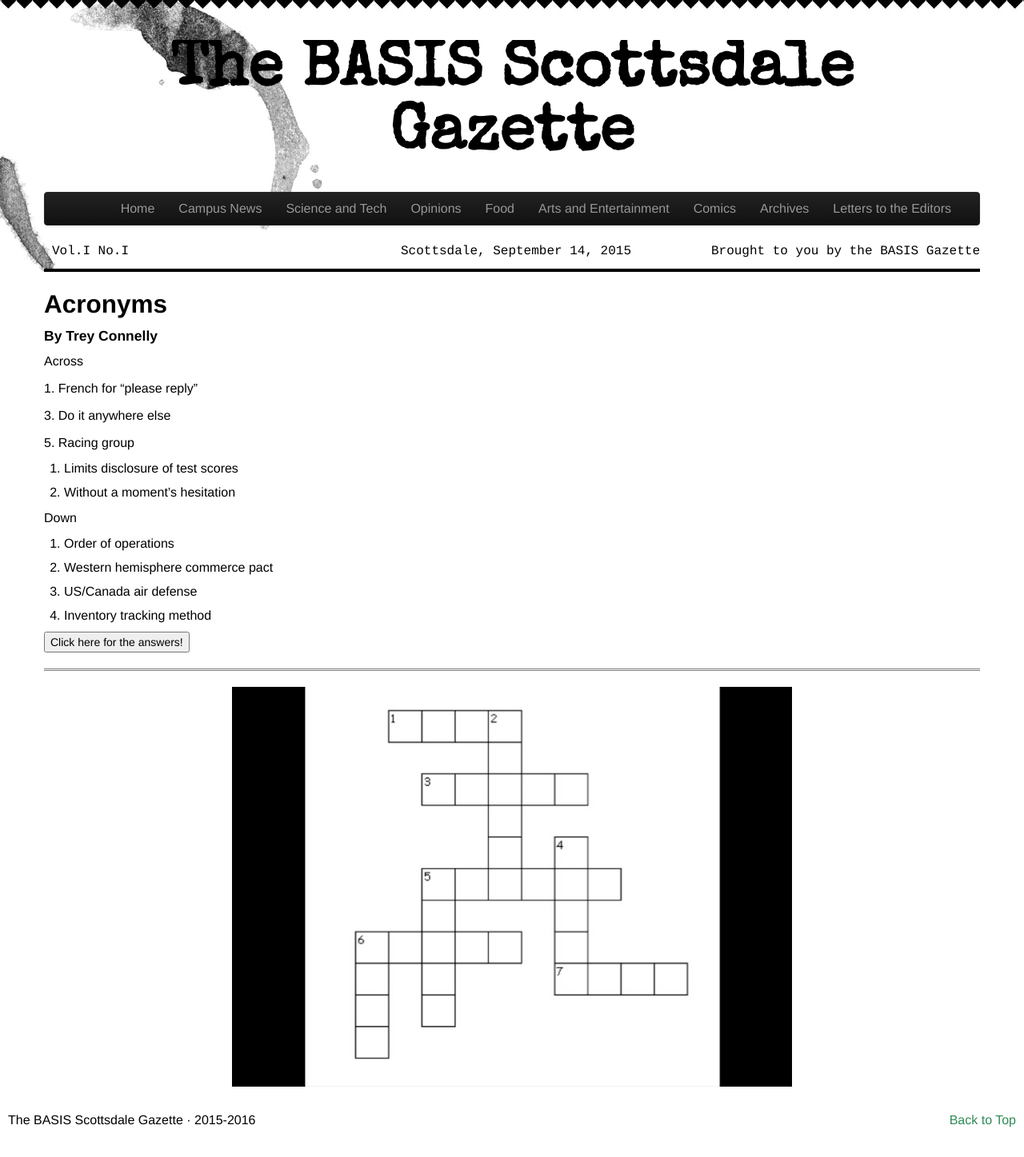
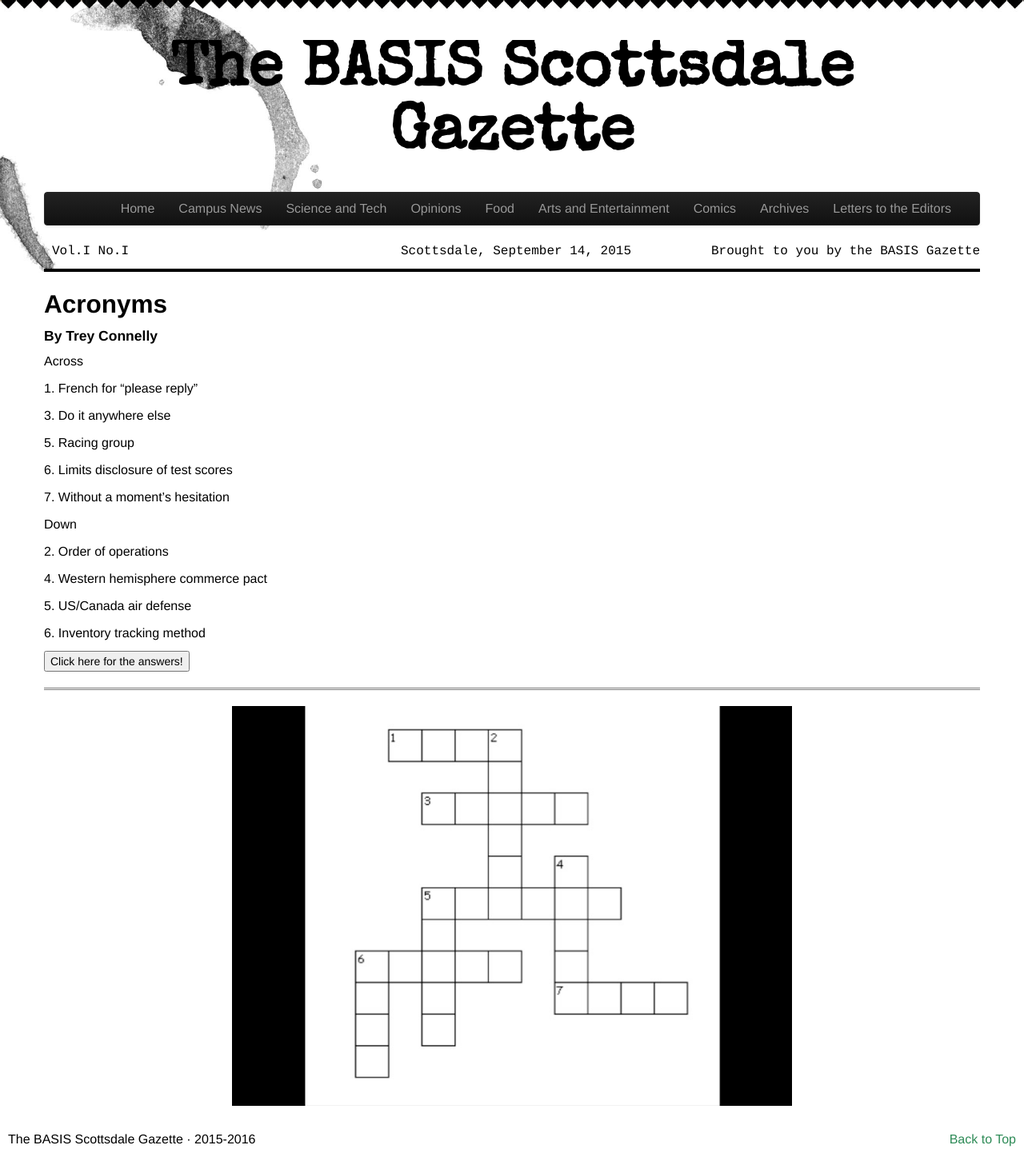
Before and after one commit to Awake99/Awake99.github.io, a Jekyll site: the page built from comics/_posts/2015-11-09-acronyms.md, in a window 1280 px wide. Shown: the whole page at 80% size. Built offline with Jekyll 4.4.1, drawn with Linux system fonts in a browser that asks for light colours; nearby versions of some CDN libraries; before the commit the page ends 1423 px from its top, so only the background shows below that.

Commit message:
Comics September
Making edits to the comics section

```diff
--- a/comics/_posts/2015-11-09-acronyms.md
+++ b/comics/_posts/2015-11-09-acronyms.md
@@ -16,20 +16,20 @@
 
 <p> 5. Racing group </p>
 
-6. Limits disclosure of test scores
+<p> 6. Limits disclosure of test scores </p>
 
-7. Without a moment’s hesitation
+<p> 7. Without a moment’s hesitation </p>
 
 
 Down
 
-2. Order of operations
+<p> 2. Order of operations </p>
 
-4. Western hemisphere commerce pact
+<p> 4. Western hemisphere commerce pact </p>
 
-5. US/Canada air defense
+<p> 5. US/Canada air defense </p>
 
-6. Inventory tracking method
+<p> 6. Inventory tracking method </p>
 
 <script src="https://ajax.googleapis.com/ajax/libs/jquery/1.11.3/jquery.min.js"></script>
 <script>
```
